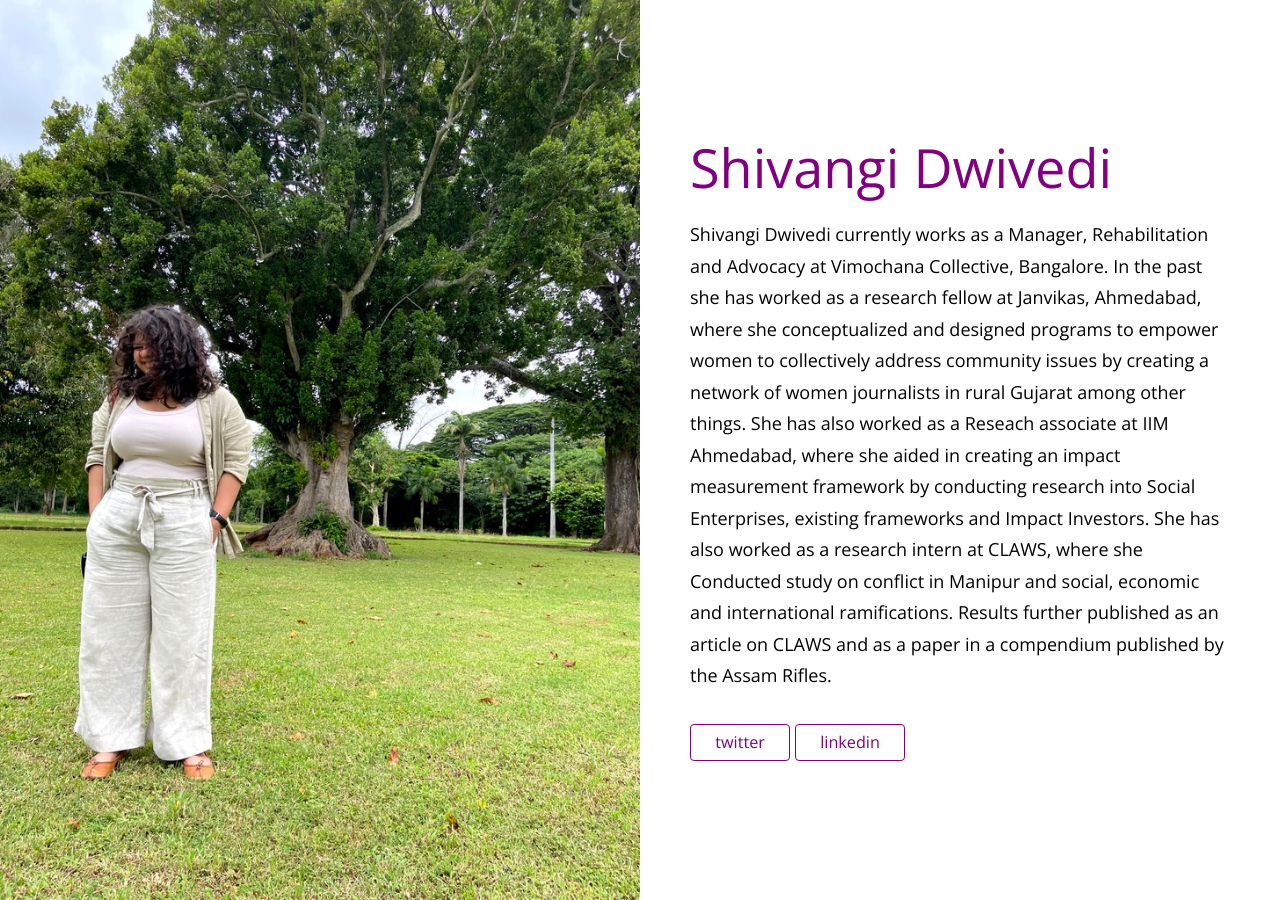
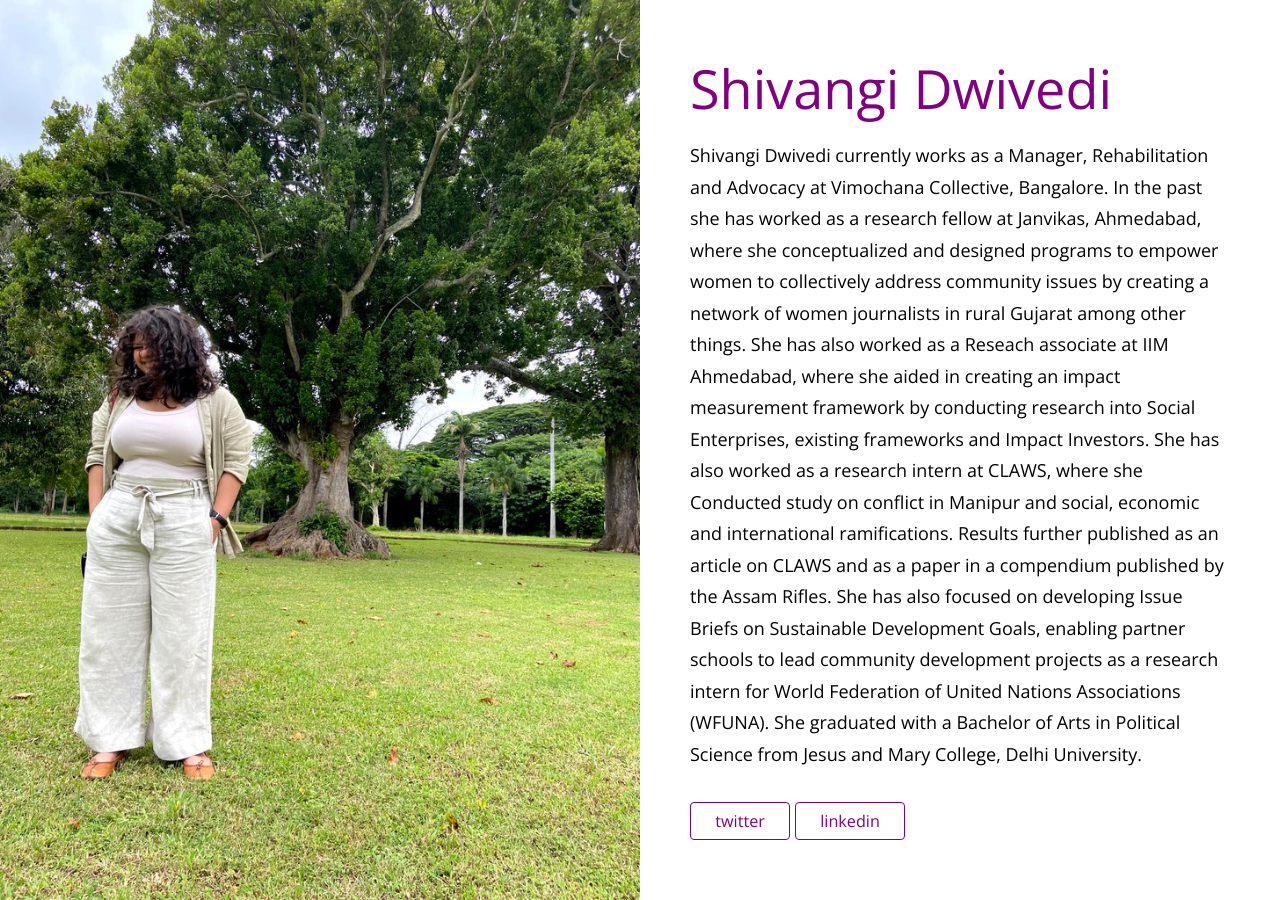
Before and after one commit to tasdikrahman/shivangidwivedi.com, a Jekyll site: the page built from index.html, in a window 1280 px wide. Built offline with Jekyll 4.4.1, drawn with Linux system fonts in a browser that asks for light colours.

Commit message:
chore: Update content for readme

```diff
--- a/_config.yml
+++ b/_config.yml
@@ -5,7 +5,7 @@ title: Shivangi Dwivedi
 description: Gender | Capacity Building | Research and Analysis | Shivangi Dwivedi
 
 # A brief blurb about yourself
-content: Shivangi Dwivedi currently works as a Manager, Rehabilitation and Advocacy at Vimochana Collective, Bangalore. In the past she has worked as a research fellow at Janvikas, Ahmedabad, where she conceptualized and designed programs to empower women to collectively address community issues by creating a network of women journalists in rural Gujarat among other things. She has also worked as a Reseach associate at IIM Ahmedabad, where she aided in creating an impact measurement framework by conducting research into Social Enterprises, existing frameworks and Impact Investors. She has also worked as a research intern at CLAWS, where she Conducted study on conflict in Manipur and social, economic and international ramifications. Results further published as an article on CLAWS and as a paper in a compendium published by the Assam Rifles.
+content: Shivangi Dwivedi currently works as a Manager, Rehabilitation and Advocacy at Vimochana Collective, Bangalore. In the past she has worked as a research fellow at Janvikas, Ahmedabad, where she conceptualized and designed programs to empower women to collectively address community issues by creating a network of women journalists in rural Gujarat among other things. She has also worked as a Reseach associate at IIM Ahmedabad, where she aided in creating an impact measurement framework by conducting research into Social Enterprises, existing frameworks and Impact Investors. She has also worked as a research intern at CLAWS, where she Conducted study on conflict in Manipur and social, economic and international ramifications. Results further published as an article on CLAWS and as a paper in a compendium published by the Assam Rifles. She has also focused on developing Issue Briefs on Sustainable Development Goals, enabling partner schools to lead community development projects as a research intern for World Federation of United Nations Associations (WFUNA). She graduated with a Bachelor of Arts in Political Science from Jesus and Mary College, Delhi University.
 
 # Add your social links
 social:
```
